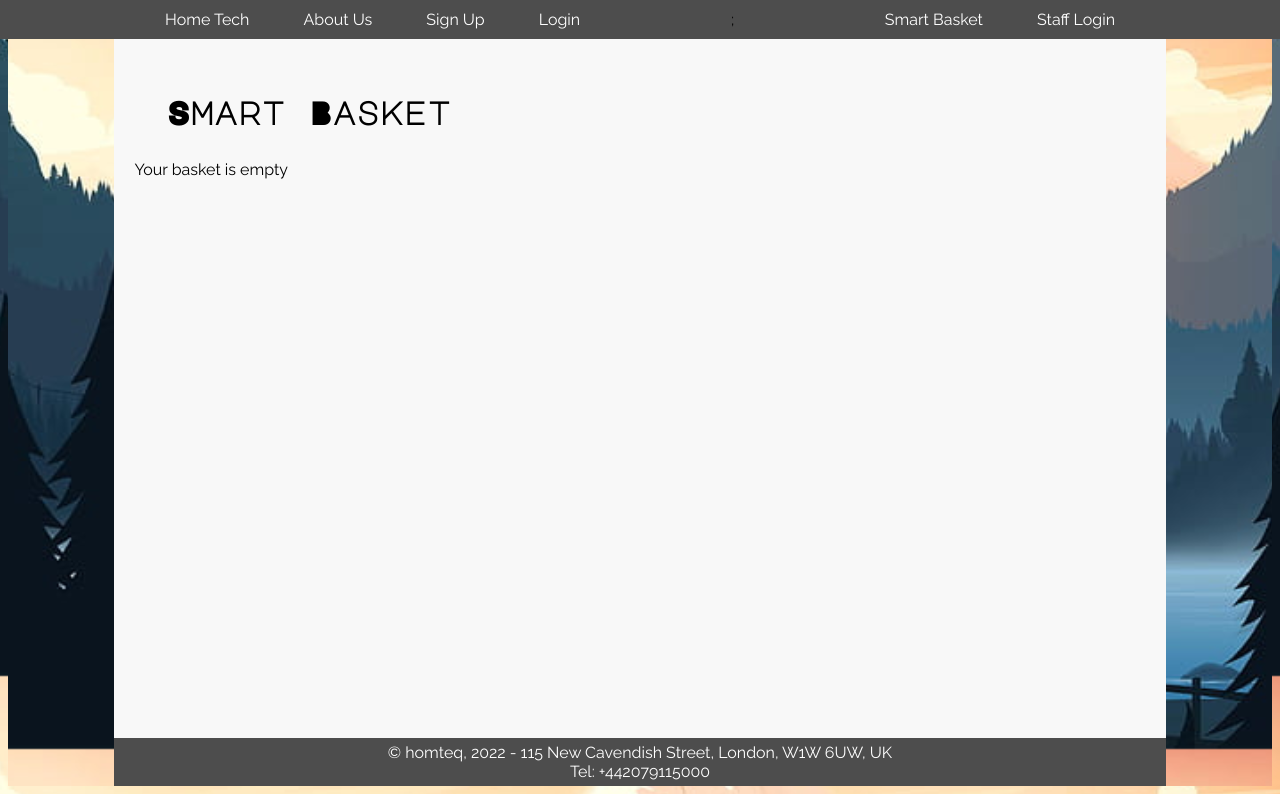
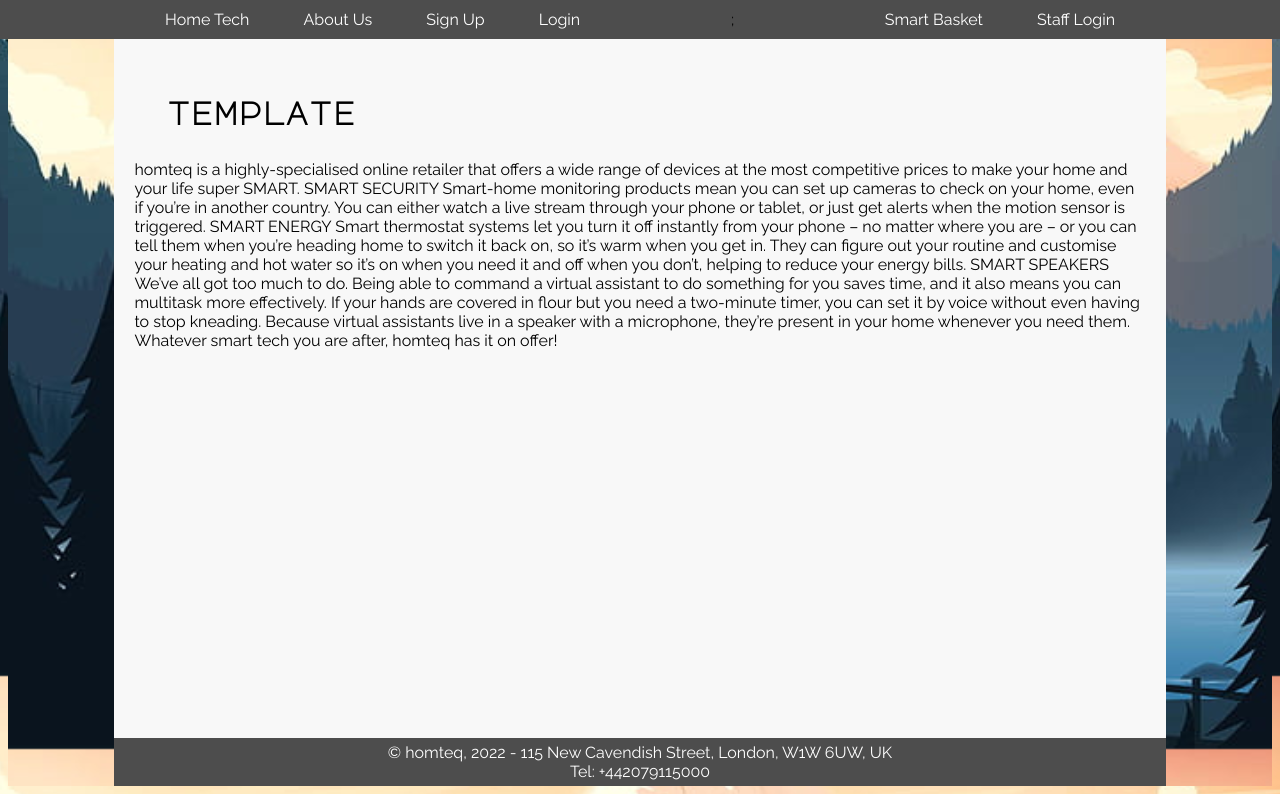
Before and after one commit to Judinus10/homteqWebApplication, a PHP site: page /template.php in a window 1280 px wide. Shown: the part 124-918 px from the top of the page. Run offline with PHP 8.4, Linux system fonts and the light colour scheme.

Commit message:
modified

```diff
--- a/template.php
+++ b/template.php
@@ -1,56 +1,32 @@
 <?php
-session_start(); // Start the session
-
-include("db.php");
-
-$pagename = "Smart Basket";
-echo "<link rel=stylesheet type=text/css href=mystylesheet.css>";
-echo "<title>".$pagename."</title>";
+$pagename="template"; //Create and populate a variable called $pagename
+echo "<link rel=stylesheet type=text/css href=mystylesheet.css>"; //Call in stylesheet
+echo "<title>".$pagename."</title>"; //display name of the page as window title
 echo "<body>";
-include("headfile.html");
-echo "<h4>".$pagename."</h4>";
-
-// Initialize total to zero
-$total = 0;
-
-// Check if the session array $_SESSION['basket'] is set
-if(isset($_SESSION['basket'])) {
-    // Create a HTML table with a header to display the content of the shopping basket
-    echo "<table border='1'>";
-    echo "<tr><th>Product Name</th><th>Price</th><th>Quantity</th><th>Subtotal</th></tr>";
-
-    // Loop through the basket session array using a foreach loop
-    foreach($_SESSION['basket'] as $index => $value) {
-        // SQL query to retrieve details of selected product
-        $SQL = "SELECT * FROM Product WHERE prodId=$index";
-        // Execute query
-        $exeSQL = mysqli_query($conn, $SQL) or die(mysqli_error($conn));
-        // Fetch product details
-        $arrayp = mysqli_fetch_array($exeSQL);
-
-        // Display product details in table rows
-        echo "<tr>";
-        echo "<td>".$arrayp['prodName']."</td>"; // Product name
-        echo "<td>".$arrayp['prodPrice']."</td>"; // Product price
-        echo "<td>".$value."</td>"; // Quantity
-        // Calculate subtotal
-        $subtotal = $arrayp['prodPrice'] * $value;
-        echo "<td>".$subtotal."</td>"; // Subtotal
-        echo "</tr>";
-
-        // Update total
-        $total += $subtotal;
-    }
-
-    // Display total
-    echo "<tr><td colspan='3'>Total</td><td>".$total."</td></tr>";
-
-    echo "</table>";
-} else {
-    // Display empty basket message
-    echo "<p>Your basket is empty</p>";
-}
-
-include("footfile.html");
+include ("headfile.html"); //include header layout file
+echo "<h4>".$pagename."</h4>"; //display name of the page on the web page
+//display random text
+echo "<p> homteq is a highly-specialised online retailer that offers a wide range of devices at the most competitive prices
+to make your home and your life super SMART.
+SMART SECURITY
+Smart-home monitoring products mean you can set up cameras to check on your home, even if you’re in another country.
+You can either watch a live stream through your phone or tablet, or just get alerts when the motion sensor is
+triggered.
+SMART ENERGY
+Smart thermostat systems let you turn it off instantly from your phone – no matter where you are – or you can tell
+them
+when you’re heading home to switch it back on, so it’s warm when you get in.
+They can figure out your routine and customise your heating and hot water so it’s on when you need it and off when
+you don’t,
+helping to reduce your energy bills.
+SMART SPEAKERS
+We’ve all got too much to do.
+Being able to command a virtual assistant to do something for you saves time, and it also means you can multitask
+more effectively.
+If your hands are covered in flour but you need a two-minute timer, you can set it by voice without even having to
+stop kneading.
+Because virtual assistants live in a speaker with a microphone, they’re present in your home whenever you need them.
+Whatever smart tech you are after, homteq has it on offer!";
+include("footfile.html"); //include head layout
 echo "</body>";
 ?>
```
